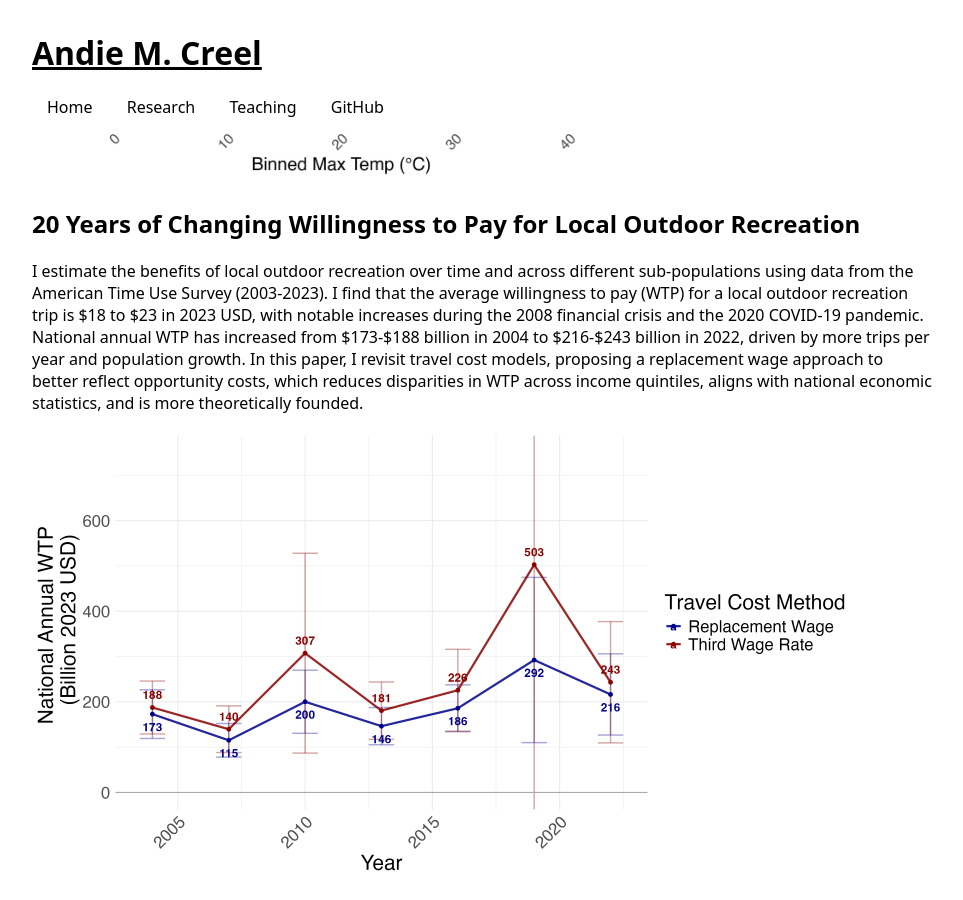
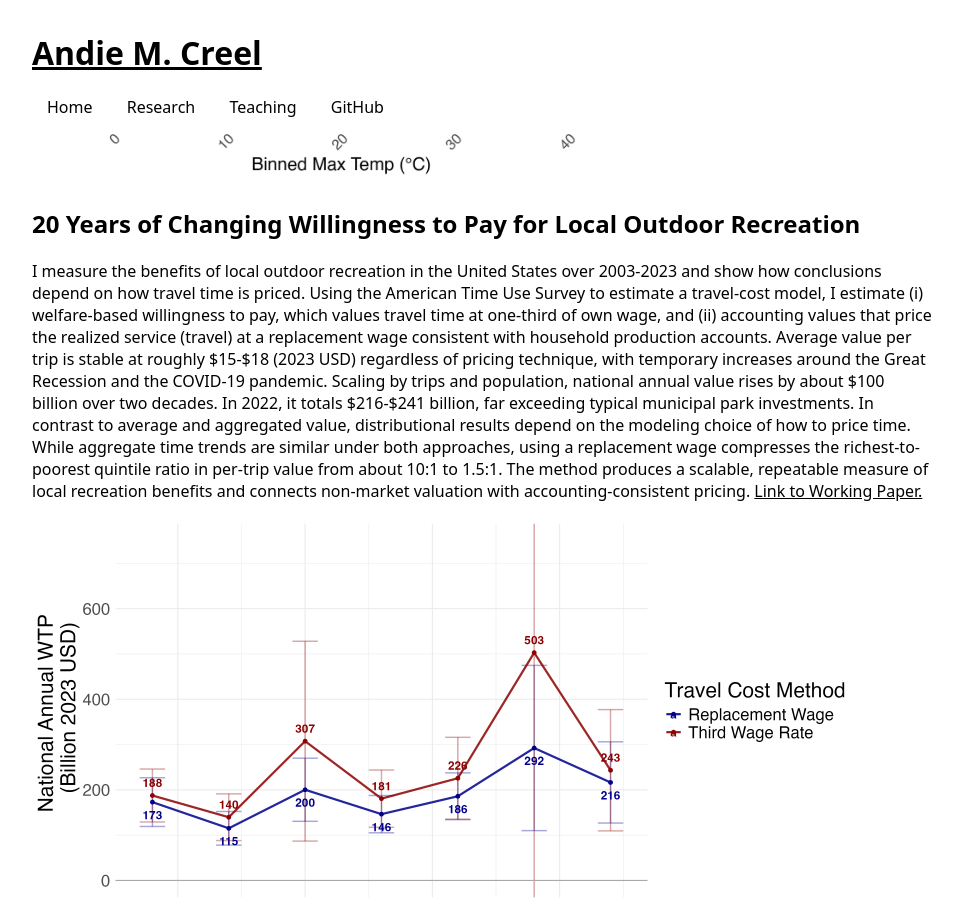
Before and after one commit to a5creel/a5creel.github.io, a Jekyll site: the page built from index.md, in a window 1280 px wide and 900 px high, scrolled down 1514 px. Shown: the whole window, without its empty margins (158-1121 px from the left). Built offline with Jekyll 4.4.1, drawn with Linux system fonts in a browser that asks for light colours.

Commit message:
updated manuscrtip

```diff
--- a/index.md
+++ b/index.md
@@ -30,6 +30,7 @@ Extreme heat is becoming more frequent and intense due to climate change, partic
 
 ## 20 Years of Changing Willingness to Pay for Local Outdoor Recreation
 
-I estimate the benefits of local outdoor recreation over time and across different sub-populations using data from the American Time Use Survey (2003-2023). I find that the average willingness to pay (WTP) for a local outdoor recreation trip is $18 to $23 in 2023 USD, with notable increases during the 2008 financial crisis and the 2020 COVID-19 pandemic. National annual WTP has increased from $173-$188 billion in 2004 to $216-$243 billion in 2022, driven by more trips per year and population growth. In this paper, I revisit travel cost models, proposing a replacement wage approach to better reflect opportunity costs, which reduces disparities in WTP across income quintiles, aligns with national economic statistics, and is more theoretically founded.
+I measure the benefits of local outdoor recreation in the United States over 2003-2023 and show how conclusions depend on how travel time is priced. Using the American Time Use Survey to estimate a travel-cost model, I estimate (i) welfare-based willingness to pay, which values travel time at one-third of own wage, and (ii) accounting values that price the realized service (travel) at a replacement wage consistent with household production accounts. Average value per trip is stable at roughly $15-$18 (2023 USD) regardless of pricing technique, with temporary increases around the Great Recession and the COVID-19 pandemic. Scaling by trips and population, national annual value rises by about $100 billion over two decades. In 2022, it totals $216-$241 billion, far exceeding typical municipal park investments. In contrast to average and aggregated value, distributional results depend on the modeling choice of how to price time. While aggregate time trends are similar under both approaches, using a replacement wage compresses the richest-to-poorest quintile ratio in per-trip value from about 10:1 to 1.5:1. The method produces a scalable, repeatable measure of local recreation benefits and connects non-market valuation with accounting-consistent pricing. [Link to Working Paper.](working_papers/creel_local_recreation.pdf)
+
 
 ![Figure 1](figures/pref_WTP_national.png)
```
